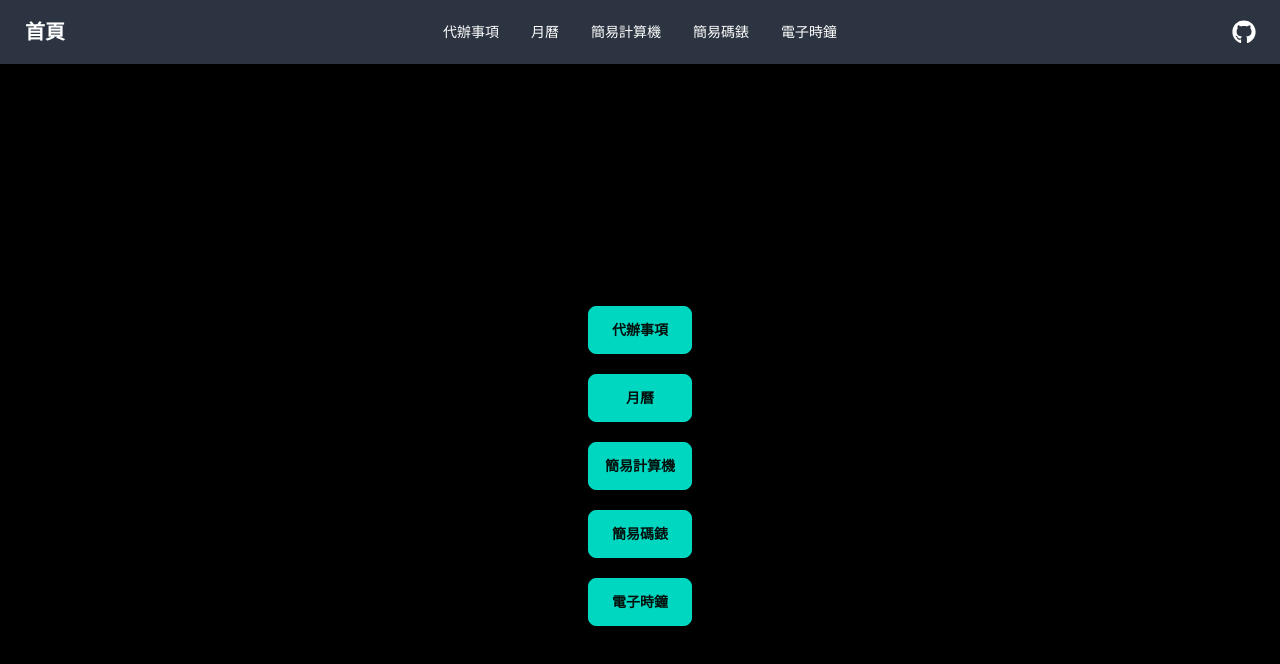
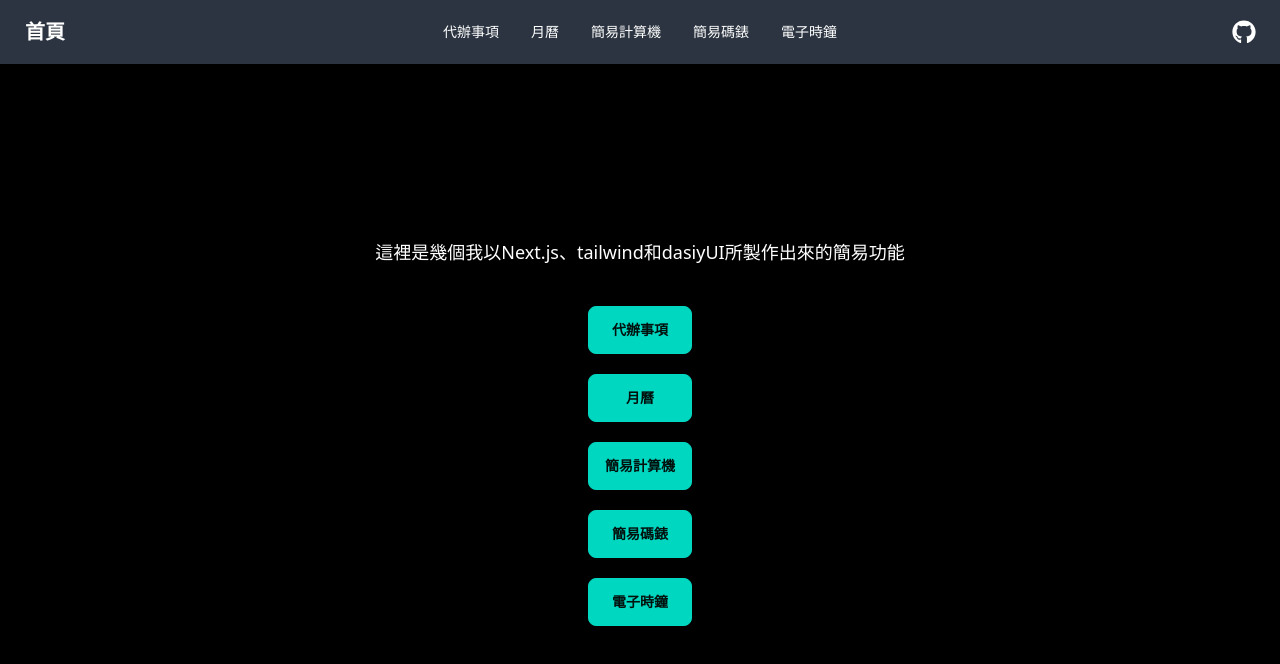
Before and after one commit to Shenrayjay/Next.js-practice, a Next.js app: page / in a window 1280 px wide. Shown: the top 664 px of the page. Built offline with nearby package versions, Linux system fonts and the light colour scheme.

Commit message:
change text color for home page

```diff
--- a/components/project/Home.js
+++ b/components/project/Home.js
@@ -4,8 +4,8 @@ import Link from "next/link";
 export default function Home() {
   return (
     <div className="flex flex-col gap-10 justify-center items-center  h-[calc(100vh-64px)]">
-      <h1 className="text-lg">
-        這裡是幾個我以Next.js、Tailwind和dasiyUI所製作出來的簡易功能
+      <h1 className="text-lg text-white">
+        這裡是幾個我以Next.js、tailwind和dasiyUI所製作出來的簡易功能
       </h1>
       <div className="flex flex-col gap-5">
         <Link href="/sideProject" className="btn btn-accent">
```
